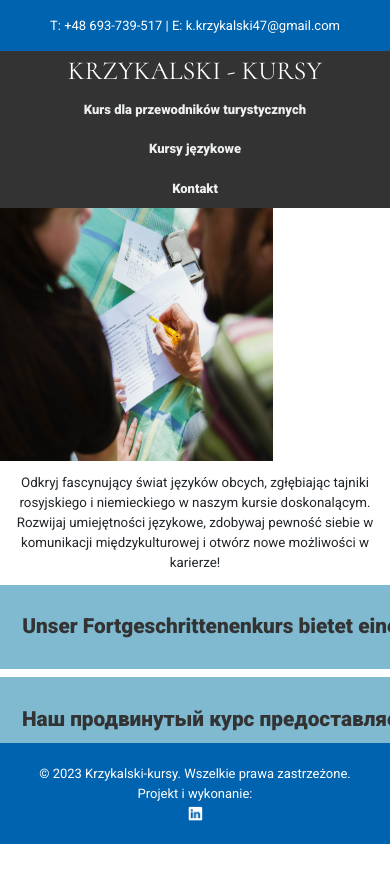
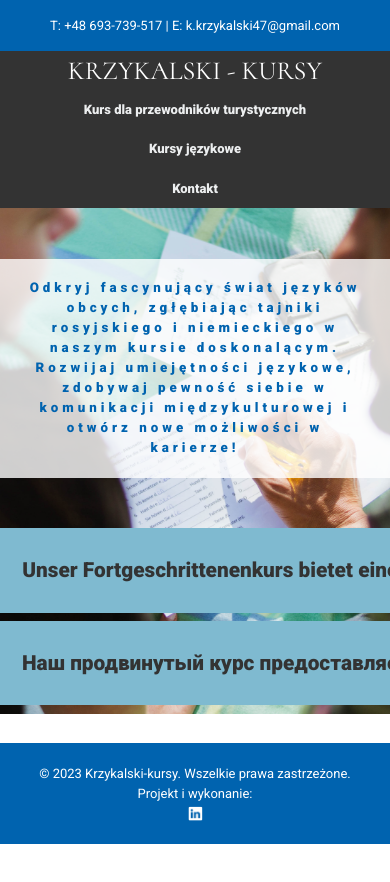
Before and after one commit to olga-kacala/turystyka-kursy, a React (Create React App) app in the folder kursy/: page /Language in a window 390 px wide. Shown: the top 882 px of the page. After the commit the page ends 844 px from the top, so only its background shows below. Built offline with nearby package versions, Linux system fonts and the light colour scheme; the HTML template or start-up script is replaced by a standard one.

Commit message:
lang page style

```diff
--- a/kursy/src/components/Contact/Contact.module.css
+++ b/kursy/src/components/Contact/Contact.module.css
@@ -39,7 +39,20 @@
 }
 
 .contactHeader {
+  display: flex;
+  flex-direction: column;
   margin-bottom: 5vh;
+  background-color: rgba(255, 255, 255, 0.8);
+  width: 80vw;
+  justify-content: center;
+  color: rgb(0, 99, 175) !important;
+  letter-spacing: 4px;
+  font-weight: bolder;
+  font-size: 25px;
+}
+
+p {
+  text-align: center;
 }
 
 @media (max-width: 450px) {
@@ -59,6 +72,10 @@
 
   .contactContainer {
     margin: 0;
+  }
+
+  .contactHeader {
+    width: 100vw;
   }
 }
 
@@ -81,4 +98,8 @@
     margin: 0;
     height: auto;
   }
+
+  .contactHeader {
+    width: 100vw;
+  }
 }
--- a/kursy/src/components/Contact/Contact.tsx
+++ b/kursy/src/components/Contact/Contact.tsx
@@ -5,8 +5,8 @@ export function Contact() {
     <div>
       <div className={classes.contactContainer}>
         <div className={classes.contactHeader}>
-          <h1>Masz pytania?</h1>
-          <h2>Z chęcią odpowiem</h2>
+          <p>Masz pytania?</p>
+          <p>Z chęcią odpowiem</p>
         </div>
         <section className={classes.contactSection}>
           <p className={classes.contactBox}>
--- a/kursy/src/components/Language/Language.module.css
+++ b/kursy/src/components/Language/Language.module.css
@@ -6,6 +6,9 @@ body {
   display: flex;
   flex-direction: column;
   height: 74vh;
+  background-image: url("../../../public/Img/annika-gordon-cZISY8ai2iA-unsplash.webp");
+  background-size: cover;
+  background-position: center;
 }
 
 .titleContainer {
@@ -13,19 +16,18 @@ body {
   flex-direction: row;
 }
 
-.image {
-  height: 45vh;
-  width: auto;
-  max-width: 70vw;
-}
-
 .offerText {
   display: flex;
-  padding: 3vw;
-  font-size: 20px;
-  width: auto;
   align-items: center;
   text-align: center;
+  padding: 8vw;
+  width: 100vw;
+  background-color: rgba(255, 255, 255, 0.8);
+  margin: 6vh 0;
+  color: rgb(0, 99, 175) !important;
+  letter-spacing: 4px;
+  font-weight: bolder;
+  font-size: larger;
 }
 
 .languageOffer {
@@ -72,22 +74,20 @@ body {
 
 @media (max-width: 450px) {
   .offerContainer {
-    margin-bottom: 19vh;
+    margin-bottom: 12vh;
     height: auto;
   }
+
   .titleContainer {
     flex-direction: column;
   }
 
   .offerText {
-    padding: 3vw;
+    padding: 5vw;
     font-size: smaller;
     width: 100vw;
-  }
-
-  .image {
-    height: 30vh;
-    width: auto;
+    background-color: rgba(255, 255, 255, 0.8);
+    margin-top: 6vh;
   }
 
   .GER,
@@ -115,12 +115,7 @@ body {
   .offerText {
     padding: 3vw;
     font-size: smaller;
-    width: 50vw;
-  }
-
-  .image {
-    width: 50vw;
-    height: auto;
+    width: 100vw;
   }
 
   .GER,
--- a/kursy/src/components/Language/Language.tsx
+++ b/kursy/src/components/Language/Language.tsx
@@ -4,14 +4,7 @@ export function Language() {
   return (
     <div className={classes.offerContainer}>
       <div className={classes.titleContainer}>
-        <img
-          className={classes.image}
-          src={
-            process.env.PUBLIC_URL +
-            "/Img/annika-gordon-cZISY8ai2iA-unsplash.webp"
-          }
-          alt="People learning a new language"
-        />
+
         <div className={classes.offerText}>
           Odkryj fascynujący świat języków obcych, zgłębiając tajniki
           rosyjskiego i niemieckiego w naszym kursie doskonalącym. Rozwijaj
--- a/kursy/src/components/Tour/Tour.module.css
+++ b/kursy/src/components/Tour/Tour.module.css
@@ -26,12 +26,16 @@
 .offerText {
   flex: 1;
   text-align: left;
-  font-size: 20px;
+  /* font-size: 20px; */
   overflow-y: auto;
   height: 74vh;
   margin-right: 5vw;
   padding-top: 5vh;
   margin-bottom: 10vh;
+  color: rgb(0, 99, 175) !important;
+  letter-spacing: 4px;
+  font-weight: bolder;
+  font-size: larger;
 }
 
 .offerText p {
```
